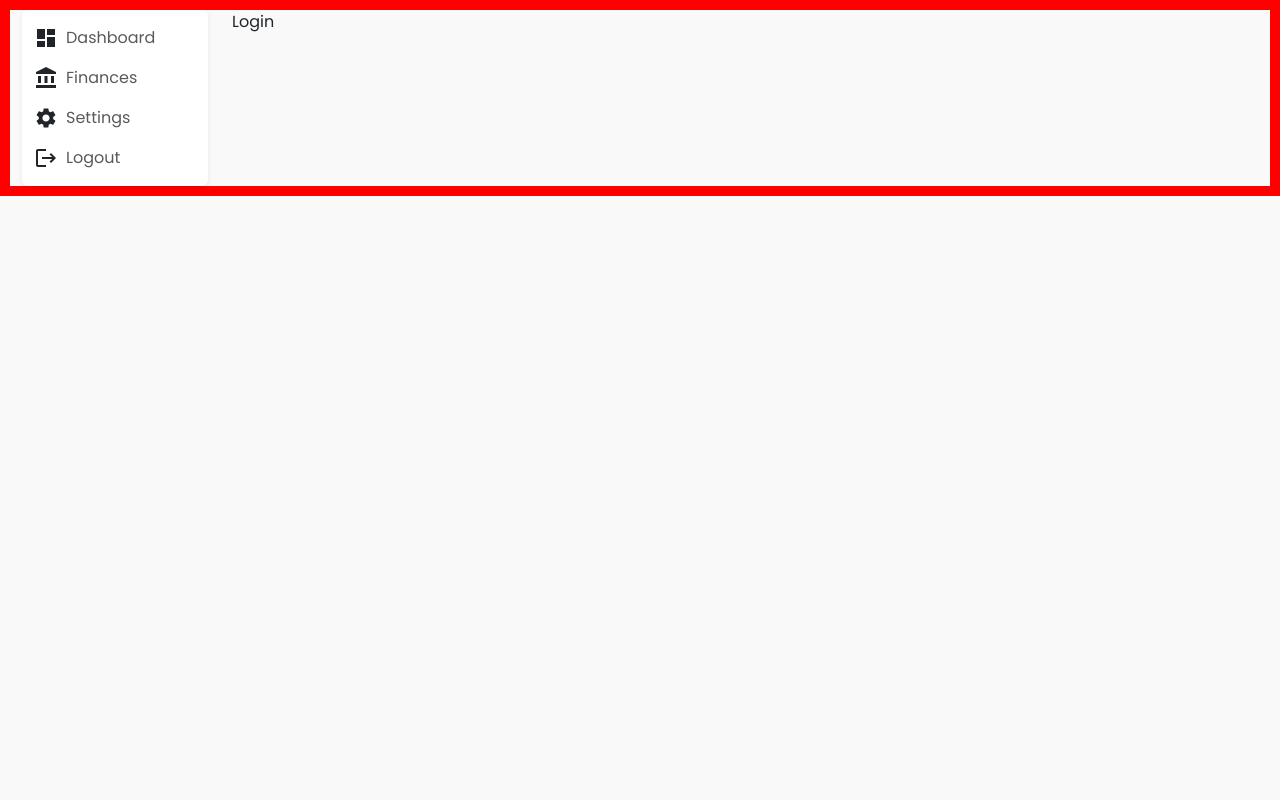
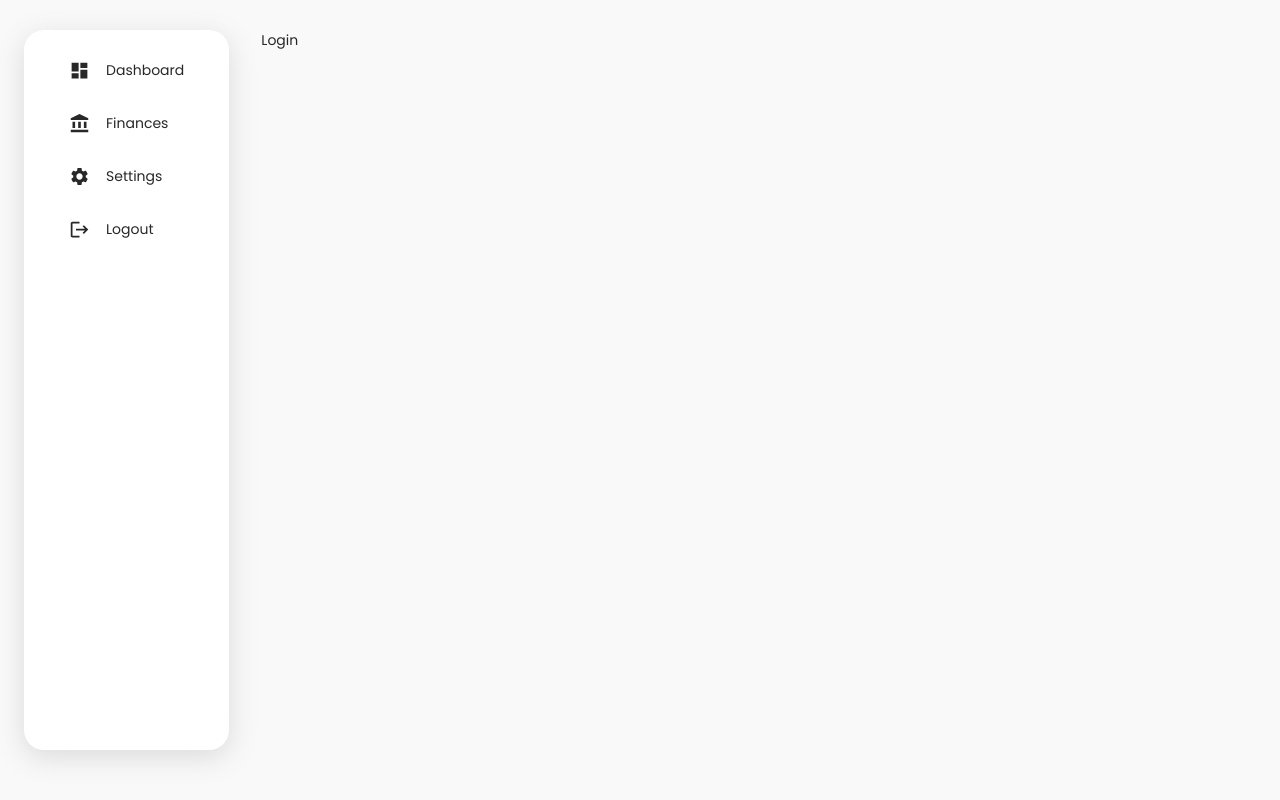
Before and after one commit to sudhi14/my-expense-budget-tracker, a React (Vite) app: page / in a window 1280 px wide. Built offline with nearby package versions, Linux system fonts and the light colour scheme.

Commit message:
Designing Sidebar

```diff
--- a/package.json
+++ b/package.json
@@ -14,6 +14,7 @@
     "@emotion/styled": "^11.11.0",
     "@mui/icons-material": "^5.15.8",
     "@mui/material": "^5.15.7",
+    "@mui/styled-engine-sc": "^6.0.0-alpha.15",
     "@tanstack/react-query": "^5.18.1",
     "bootstrap": "^5.3.2",
     "react": "^18.2.0",
@@ -21,7 +22,8 @@
     "react-dom": "^18.2.0",
     "react-query": "^3.39.3",
     "react-router-dom": "^6.22.0",
-    "sass": "^1.70.0"
+    "sass": "^1.70.0",
+    "styled-components": "^6.1.8"
   },
   "devDependencies": {
     "@types/react": "^18.2.55",
--- a/src/App.tsx
+++ b/src/App.tsx
@@ -1,9 +1,9 @@
-import { Container } from "react-bootstrap";
 import MainLayout from "./pages/MainLayout/index.tsx";
+import { Container } from "@mui/material";
 
 function App() {
   return (
-    <Container fluid className="global-container">
+    <Container maxWidth="xl">
       <MainLayout />
     </Container>
   );
--- /dev/null
+++ b/src/components/GlobalSidebar/index.styles.ts
@@ -0,0 +1,12 @@
+import { NavLink } from "react-router-dom";
+import styled from "styled-components";
+
+export const SidebarContainer = styled.div`
+  background-color: white;
+  border-radius: 20px;
+  box-shadow: rgba(100, 100, 111, 0.2) 0px 7px 29px 0px;
+  padding:30px;
+  height:90vh;
+`;
+
+export const SidebarNavLink = styled(NavLink)``;
--- a/src/components/GlobalSidebar/index.tsx
+++ b/src/components/GlobalSidebar/index.tsx
@@ -1,43 +1,42 @@
-import { Container, Nav, Navbar as NavbarBs, Stack } from "react-bootstrap";
 import { NavLink } from "react-router-dom";
-import { Dashboard, AccountBalance, Settings, Logout } from "@mui/icons-material";
-import "./index.scss"
+import {
+  Dashboard,
+  AccountBalance,
+  Settings,
+  Logout,
+} from "@mui/icons-material";
+import { Stack } from "@mui/material";
+import * as Styles from "./index.styles";
 
 const GlobalSidebar = () => {
   return (
-    <NavbarBs className="bg-white shadow-sm rounded-top rounded-bottom test">
-      <Container>
-        <Nav className="flex-column">
-          <Stack direction="horizontal">
+    <Styles.SidebarContainer>
+      <Stack alignItems="center">
+        <Stack direction="column" spacing={2} gap={2}>
+          <Stack direction="row" spacing={2}>
             <Dashboard />
-            <Nav.Link to="/dashboard" as={NavLink}>
+            <Styles.SidebarNavLink to="/dashboard">
               Dashboard
-            </Nav.Link>
+            </Styles.SidebarNavLink>
           </Stack>
 
-          <Stack direction="horizontal">
+          <Stack direction="row" spacing={2}>
             <AccountBalance />
-            <Nav.Link to="/finances" as={NavLink}>
-              Finances
-            </Nav.Link>
+            <NavLink to="/finances">Finances</NavLink>
           </Stack>
 
-          <Stack direction="horizontal">
+          <Stack direction="row" spacing={2}>
             <Settings />
-            <Nav.Link to="/settings" as={NavLink}>
-              Settings
-            </Nav.Link>
+            <NavLink to="/settings">Settings</NavLink>
           </Stack>
 
-          <Stack direction="horizontal">
+          <Stack direction="row" spacing={2}>
             <Logout />
-            <Nav.Link to="/logout" as={NavLink}>
-              Logout
-            </Nav.Link>
+            <NavLink to="/logout">Logout</NavLink>
           </Stack>
-        </Nav>
-      </Container>
-    </NavbarBs>
+        </Stack>
+      </Stack>
+    </Styles.SidebarContainer>
   );
 };
 
--- a/src/global.scss
+++ b/src/global.scss
@@ -1,25 +1,28 @@
-@import url('https://fonts.googleapis.com/css2?family=Poppins:wght@400;500;600&display=swap');
+@import url("https://fonts.googleapis.com/css2?family=Poppins:wght@400;500;600&display=swap");
 
 * {
-    margin: 0;
-    padding:0;
-    box-sizing:border-box;
+  margin: 0;
+  padding: 0;
+  box-sizing: border-box;
+  text-decoration: none;
+  border: 0;
+  outline: 0;
+  appearance: 0;
+  a {
     text-decoration: none;
-    border:0;
-    outline:0;
-    appearance: 0;
+    color: rgb(40, 40, 40);
+  }
+  color: rgb(40, 40, 40);
 }
 
 body {
-    width: 100vw;
-    height: 100vh;
-    font-family: 'Poppins', sans-serif ;
-    background-color: #f9f9f9;
-    overflow:hidden;
+  width: 100%;
+  height: 100%;
+  font-family: "Poppins", sans-serif;
+  overflow: hidden;
+  background-color: #f9f9f9;
 }
 
-.global-container {
-    // margin-left: 2rem;
-    // margin-right: 2rem;
-    border: solid 10px red
+html {
+    font-size: 14px;
 }
--- a/src/main.tsx
+++ b/src/main.tsx
@@ -2,14 +2,15 @@ import React from "react";
 import ReactDOM from "react-dom/client";
 import App from "./App.tsx";
 import "bootstrap/dist/css/bootstrap.min.css";
+import "bootstrap/dist/js/bootstrap.bundle.min";
 import "./global.scss";
-import ThemeProvider from "react-bootstrap/ThemeProvider";
+import { ThemeProvider } from "styled-components";
 import { BrowserRouter } from "react-router-dom";
 
 ReactDOM.createRoot(document.getElementById("root")!).render(
   <React.StrictMode>
     <BrowserRouter>
-      <ThemeProvider>
+      <ThemeProvider theme={{ theme: "light" }}>
         <App />
       </ThemeProvider>
     </BrowserRouter>
--- a/src/pages/MainLayout/index.tsx
+++ b/src/pages/MainLayout/index.tsx
@@ -1,15 +1,23 @@
-import { Row, Col } from "react-bootstrap";
+import { Container, Grid } from "@mui/material";
 import GlobalSidebar from "../../components/GlobalSidebar/index";
 import { getRoutes } from "../../routes/routes";
+import styled from "styled-components";
+
+const MainContent = styled.div`
+  margin-top: 30px;
+  margin-bottom: 30px;
+`;
 
 const MainLayout = () => {
   return (
-    <Row >
-      <Col xs={2}>
-        <GlobalSidebar />
-      </Col>
-      <Col xs={10}>{getRoutes()}</Col>
-    </Row>
+    <MainContent>
+      <Grid container columnGap={4}>
+        <Grid xs={2}>
+          <GlobalSidebar />
+        </Grid>
+        <Grid xs={8}>{getRoutes()}</Grid>
+      </Grid>
+    </MainContent>
   );
 };
 
```
Also changed, not shown: src/main.styles.ts (added, +7 -0 lines), src/components/GlobalSidebar/index.scss (deleted), 1 other file (tests, documents, lock files or other folders).
